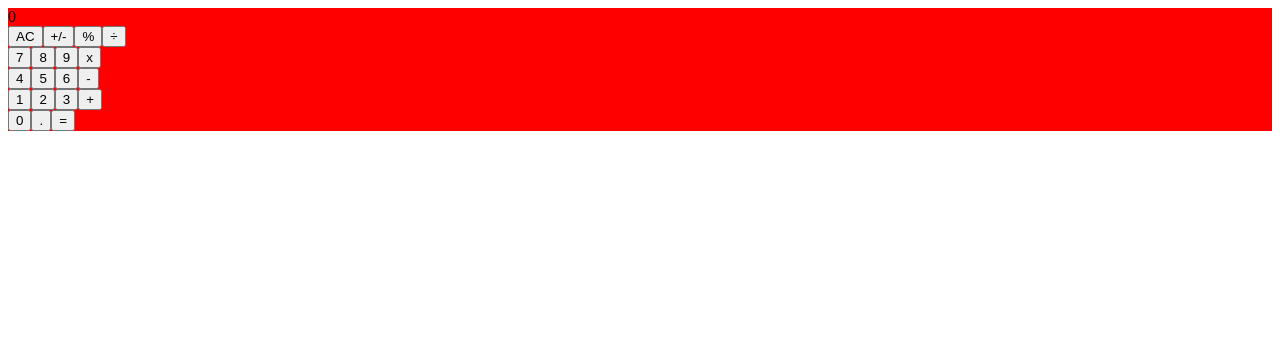
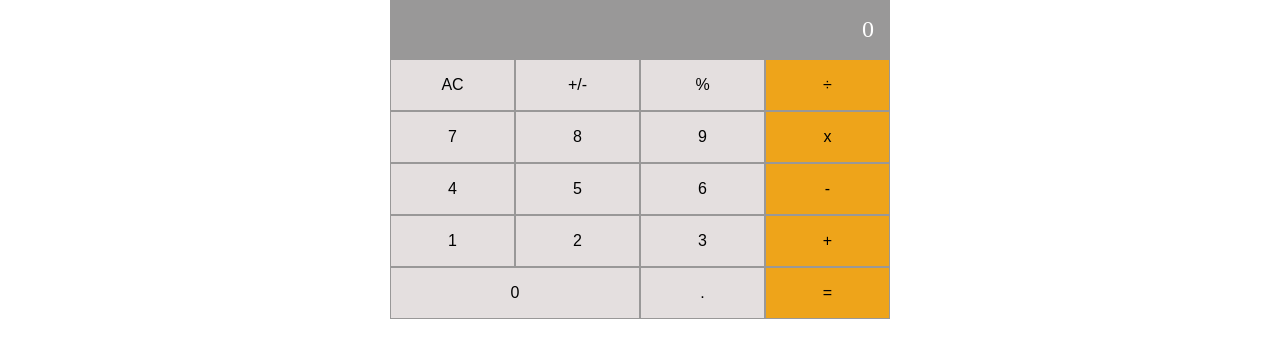
Before and after one commit to Fadahunsiseyi/math-magicians, a React (Create React App) app: page / in a window 1280 px wide. Shown: the top 358 px of the page. Built offline with nearby package versions, Linux system fonts and the light colour scheme.

Commit message:
Add styles to the math magician ui

```diff
--- a/src/components/Calculator.js
+++ b/src/components/Calculator.js
@@ -1,6 +1,6 @@
 /* eslint-disable react/destructuring-assignment */
 import React, { Component } from 'react';
-import './calculator.scss';
+import './calculator.css';
 
 class Calculator extends Component {
   constructor(props) {
@@ -15,33 +15,33 @@ class Calculator extends Component {
           <span>0</span>
         </div>
         <div className="first-div">
-          <button type="button" className="btn clear-all">AC</button>
-          <button type="button" className="btn">+/-</button>
-          <button type="button" className="btn modulus">%</button>
-          <button type="button" className="btn divide">÷</button>
+          <button type="button" className="btn clear-all number">AC</button>
+          <button type="button" className="btn number">+/-</button>
+          <button type="button" className="btn modulus number">%</button>
+          <button type="button" className="btn divide operator">÷</button>
         </div>
         <div className="second-div">
           <button type="button" className="btn number">7</button>
           <button type="button" className="btn number">8</button>
           <button type="button" className="btn number">9</button>
-          <button type="button" className="btn multiplication">x</button>
+          <button type="button" className="btn multiplication operator">x</button>
         </div>
         <div className="third-div">
           <button type="button" className="btn number">4</button>
           <button type="button" className="btn number">5</button>
           <button type="button" className="btn number">6</button>
-          <button type="button" className="btn substraction">-</button>
+          <button type="button" className="btn substraction operator">-</button>
         </div>
         <div className="fourth-div">
           <button type="button" className="btn number">1</button>
           <button type="button" className="btn number">2</button>
           <button type="button" className="btn number">3</button>
-          <button type="button" className="btn addition">+</button>
+          <button type="button" className="btn addition operator">+</button>
         </div>
         <div className="fourth-div">
-          <button type="button" className="btn number">0</button>
-          <button type="button" className="btn period">.</button>
-          <button type="button" className="btn equals-to">=</button>
+          <button type="button" className="btn number zero">0</button>
+          <button type="button" className="btn period number">.</button>
+          <button type="button" className="btn equals-to operator">=</button>
         </div>
       </div>
     );
--- a/src/components/calculator.css
+++ b/src/components/calculator.css
@@ -1 +1 @@
-.calculator-container{background-color:red}
+*{padding:0;margin:0;box-sizing:border-box}button{background:none;cursor:pointer;border:none;outline:none;font-size:1rem;padding:1rem;border:1px solid #999898}button.operator{background-color:#eea41a}button.number{background-color:#e4dfdf}button.zero{grid-column:1/3}.calculator-container{max-width:500px;margin:0 auto}.calculator-container .answer-div{background-color:#999898;text-align:right;color:#fff;padding:1rem}.calculator-container .answer-div span{font-size:1.5rem}.calculator-container .first-div,.calculator-container .second-div,.calculator-container .third-div,.calculator-container .fourth-div,.calculator-container .fifth-div{display:grid;grid-template-columns:repeat(4, 1fr)}
--- a/src/components/calculator.scss
+++ b/src/components/calculator.scss
@@ -1,4 +1,50 @@
+$answer-div-background: rgb(153, 152, 152);
+
+@mixin gridDisplay() {
+ display: grid;
+ grid-template-columns: repeat(4, 1fr);
+}
+
+* {
+    padding: 0;
+    margin: 0;
+    box-sizing: border-box;
+}
+
+button {
+    background: none;
+    cursor: pointer;
+    border: none;
+    outline: none;
+    font-size: 1rem;
+    padding: 1rem;
+    border: 1px solid $answer-div-background;
+  }
+  button.operator {
+    background-color: rgb(238, 164, 26);
+  }
+
+  button.number {
+    background-color: #e4dfdf;
+  }
+  button.zero {
+    grid-column: 1 / 3;
+  }
+
 
 .calculator-container {
-    background-color: red;
+    max-width: 500px;
+    margin: 0 auto;
+    .answer-div {
+        background-color: $answer-div-background;
+        text-align: right;
+        color: #fff;
+        padding: 1rem;
+        span {
+            font-size: 1.5rem;
+        }
+    }
+    .first-div,.second-div,.third-div,.fourth-div,.fifth-div {
+        @include gridDisplay
+    }
 }
```
